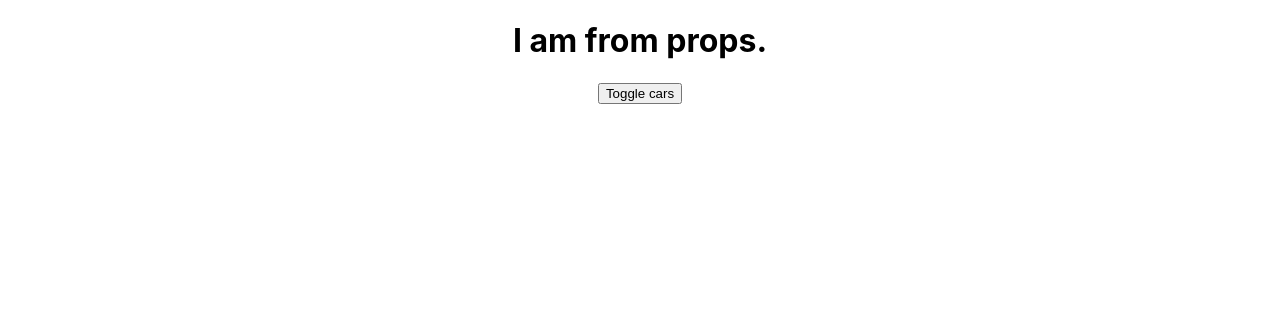
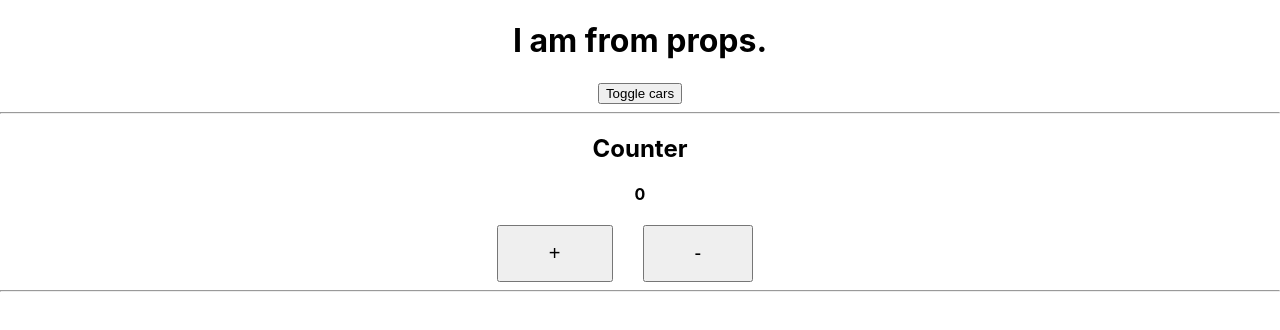
Before and after one commit to seriiserii825/react-theory, a React (Create React App) app: page / in a window 1280 px wide. Shown: the top 330 px of the page. Built offline with nearby package versions, Linux system fonts and the light colour scheme.

Commit message:
fragment 1

```diff
--- a/src/App.js
+++ b/src/App.js
@@ -2,6 +2,7 @@ import React from 'react';
 import './App.css';
 import './Car/Car';
 import Car from "./Car/Car";
+import Counter from "./Counter/Counter";
 import ErrorBoundary from "./ErrorBoundary/ErrorBoundary";
 
 class App extends React.Component {
@@ -10,8 +11,8 @@ class App extends React.Component {
 		this.state = {
 			cars: [
 				{name: 'Ford', year: 2018},
-				{name: 'Audi', year: 2016},
-				{name: 'Nisan', year: 2014},
+				// {name: 'Audi', year: 2016},
+				// {name: 'Nisan', year: 2014},
 			],
 			pageTitle: 'React components',
 			showCars: false
@@ -83,6 +84,10 @@ class App extends React.Component {
 				{/*<input type="text" onChange={this.handleInput}/>*/}
 				<button onClick={this.toggleCarsHandler}>Toggle cars</button>
 
+				<hr/>
+				<Counter/>
+				<hr/>
+
 				<div style={{
 					width: 300,
 					margin: 'auto',
--- a/src/Car/Car.js
+++ b/src/Car/Car.js
@@ -25,9 +25,9 @@ class Car extends React.Component {
 
 	render() {
 
-		if (Math.random() > 0.7) {
-			throw new Error('Car random failed')
-		}
+		// if (Math.random() > 0.7) {
+		// 	throw new Error('Car random failed')
+		// }
 
 		let carsInput = ['input'];
 
--- /dev/null
+++ b/src/Counter/Counter.js
@@ -0,0 +1,33 @@
+import React from "react";
+
+export default class Counter extends React.Component {
+	state = {
+		counter: 0
+	}
+
+	addCounter = () => {
+		this.setState({
+			counter: this.state.counter + 1
+		})
+	}
+
+
+	render() {
+		const buttonStyle = {
+			marginRight: 30,
+			padding: '15px 50px',
+			fontSize: 20,
+			textAlign: 'center',
+			cursor: 'pointer',
+		}
+
+		return [
+			<h2 key={'1'}>Counter</h2>,
+			<h4 key={'2'}>{this.state.counter}</h4>,
+			<button key={'3'} style={buttonStyle} onClick={this.addCounter}>+</button>,
+			<button key={'4'} style={buttonStyle} onClick={() => {
+				this.setState({counter: this.state.counter - 1})
+			}}>-</button>,
+		]
+	}
+}
```
